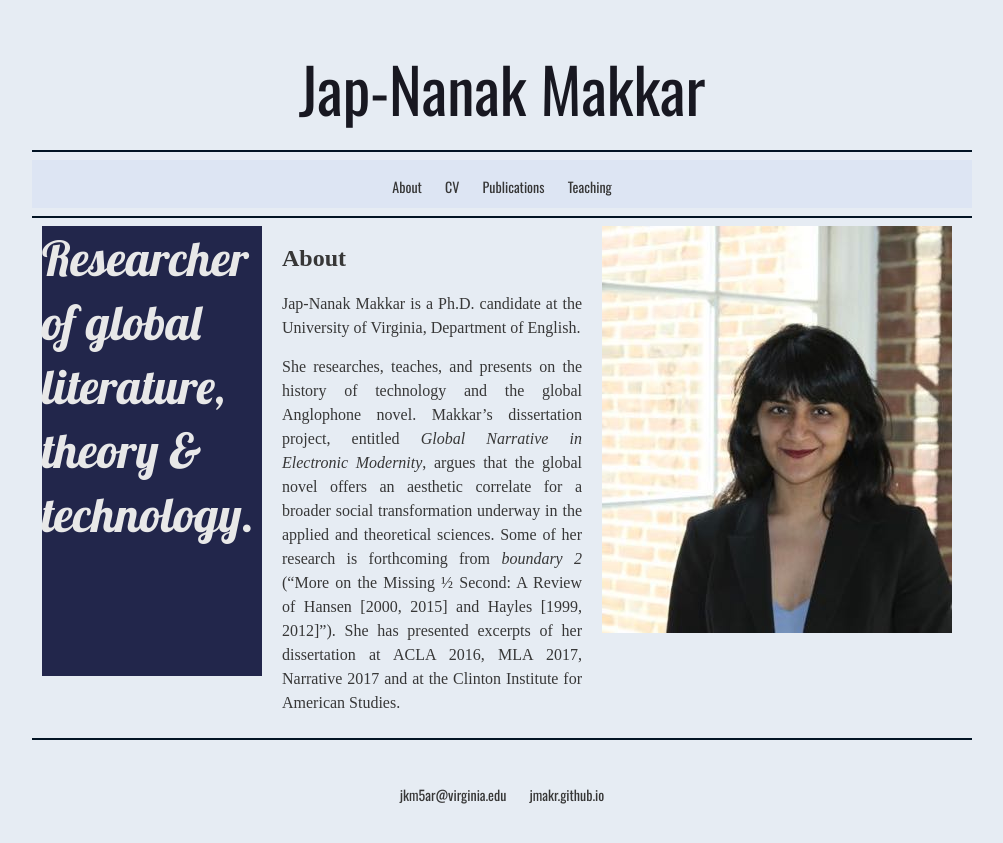
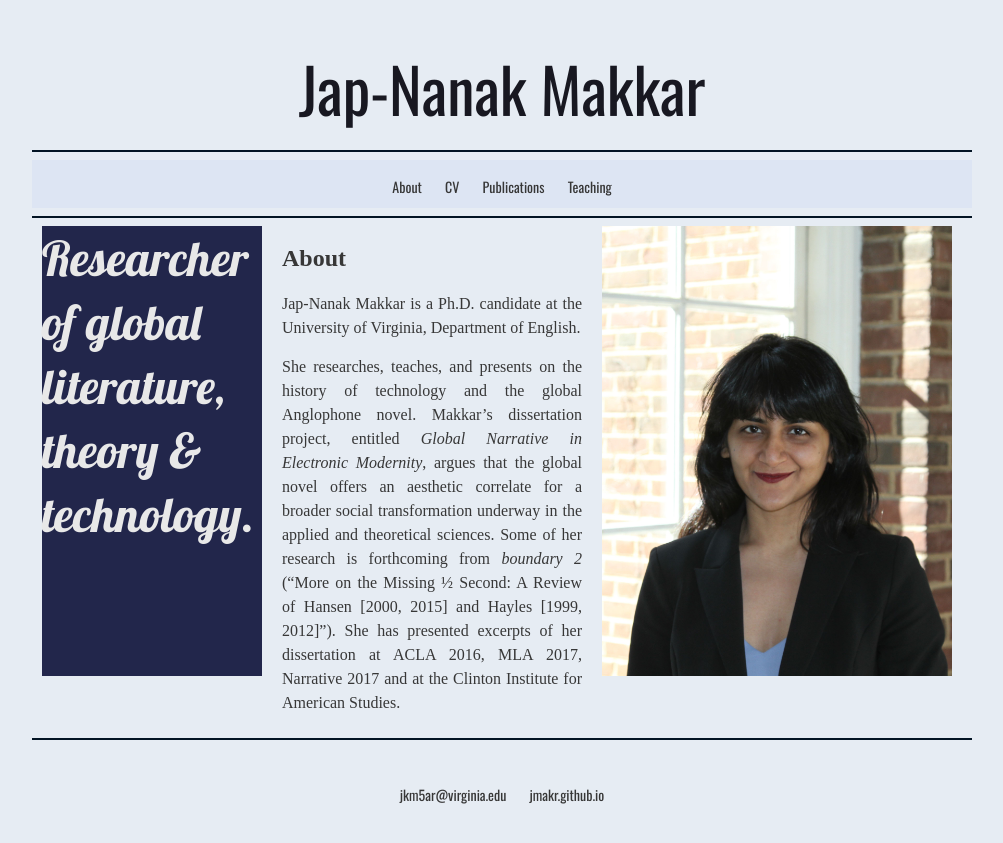
Before and after one commit to jmakr/jmakr.github.io, a Jekyll site: the page built from index.html, in a window 1280 px wide. Shown: the top 843 px of the page, without its empty margins (138-1141 px from the left). Built offline with Jekyll 4.4.1, drawn with Linux system fonts in a browser that asks for light colours; some web fonts are replaced.

Commit message:
Update index.html

```diff
--- a/index.html
+++ b/index.html
@@ -35,7 +35,7 @@ title: About
   <div id="imagebox" class="article grid_4">
 	<div class="imagehelper">
 	<div style="width:350px;">
-	<img src="Blue shirt inside_350w.jpg" height="407" width="350"/>
+	<img src="blue shirt inside 350 x 450.jpg" height="450" width="350"/>
 	</div>
 	</div>
 
```
